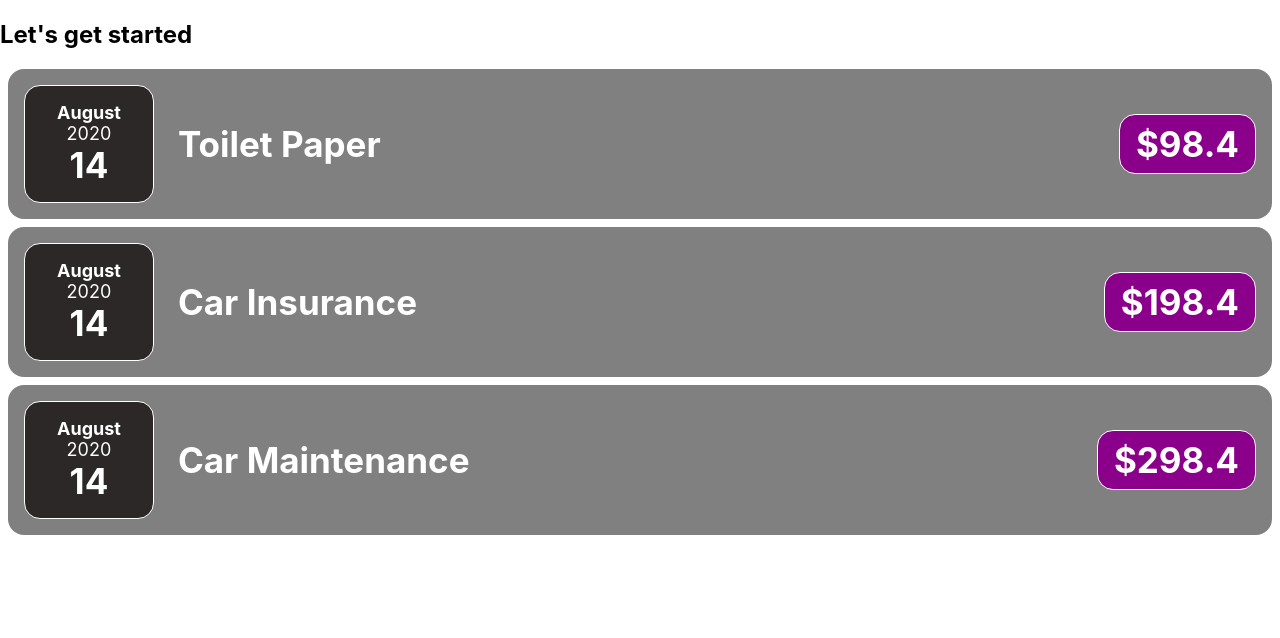
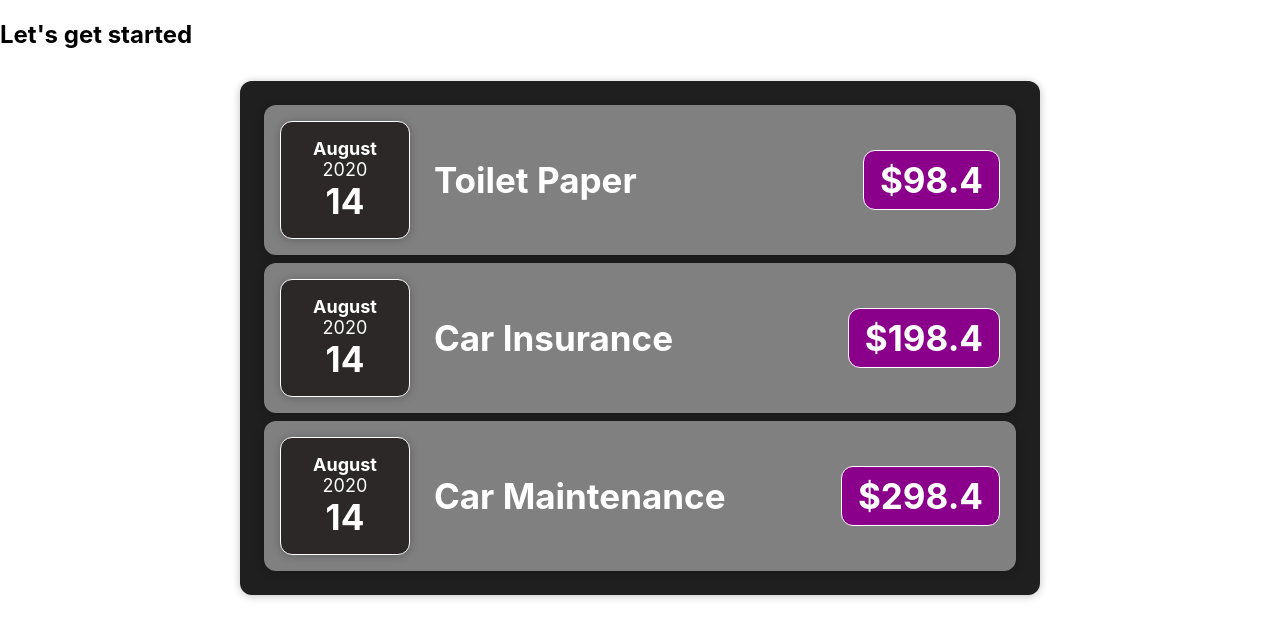
Before and after one commit to joshuaadu/learning-react, a React (Create React App) app: page / in a window 1280 px wide. Shown: the top 638 px of the page. Built offline with nearby package versions, Linux system fonts and the light colour scheme.

Commit message:
Add Card composition with "children props"

```diff
--- /dev/null
+++ b/src/components/Card.css
@@ -0,0 +1,5 @@
+.card {
+	border-radius: 12px;
+	color: white;
+	box-shadow: 0 1px 8px rgba(0, 0, 0, 0.25);
+}
--- /dev/null
+++ b/src/components/Card.js
@@ -0,0 +1,8 @@
+import "./Card.css";
+
+function Card(props) {
+	const classes = "card " + props.className;
+	return <div className={classes}>{props.children}</div>;
+}
+
+export default Card;
--- a/src/components/ExpenseDate.css
+++ b/src/components/ExpenseDate.css
@@ -1,7 +1,6 @@
 .expense-item__date {
 	padding: 1rem 2rem;
 	border: 1px solid white;
-	border-radius: 16px;
 	font-family: inherit;
 	font-size: 18px;
 	display: flex;
@@ -10,7 +9,6 @@
 	align-items: center;
 	background-color: rgb(44, 40, 40);
 	max-width: max-content;
-	color: white;
 }
 
 .expense-item__date-day {
--- a/src/components/ExpenseDate.js
+++ b/src/components/ExpenseDate.js
@@ -1,15 +1,16 @@
 import "./ExpenseDate.css";
+import Card from "./Card";
 
 function ExpenseDate(props) {
 	const month = props.date.toLocaleString("en-US", { month: "long" });
 	const day = props.date.toLocaleString("en-US", { day: "2-digit" });
 	const year = props.date.getFullYear();
 	return (
-		<div className="expense-item__date">
+		<Card className="expense-item__date">
 			<div className="expense-item__date-month">{month}</div>
 			<div className="expense-item__date-year">{year}</div>
 			<div className="expense-item__date-day">{day}</div>
-		</div>
+		</Card>
 	);
 }
 
--- a/src/components/ExpenseItem.css
+++ b/src/components/ExpenseItem.css
@@ -2,9 +2,7 @@
 	display: flex;
 	padding: 1rem;
 	background-color: grey;
-	color: white;
 	margin: 0.5rem;
-	border-radius: 16px;
 	gap: 0.5rem;
 	align-items: center;
 	justify-content: center;
@@ -23,7 +21,7 @@
 .expense-item__amount {
 	padding: 0.5rem 1rem;
 	border: 1px solid white;
-	border-radius: 16px;
+	border-radius: 12px;
 	font-family: inherit;
 	font-size: 35px;
 	font-weight: bold;
--- a/src/components/ExpenseItem.js
+++ b/src/components/ExpenseItem.js
@@ -1,13 +1,14 @@
 import ExpenseDate from "./ExpenseDate";
 import "./ExpenseItem.css";
+import Card from "./Card";
 
 function ExpenseItem(props) {
 	return (
-		<div className="expense-item">
+		<Card className="expense-item">
 			<ExpenseDate date={props.date} />
 			<div className="expense-item__title">{props.title}</div>
 			<div className="expense-item__amount">${props.amount}</div>
-		</div>
+		</Card>
 	);
 }
 
--- a/src/components/Expenses.css
+++ b/src/components/Expenses.css
@@ -1,5 +1,11 @@
-.expenses-list {
-	display: flex;
+.expenses {
+	/* display: flex;
 	flex-direction: column;
-	gap: 1rem;
+	gap: 1rem; */
+
+	padding: 1rem;
+	background-color: rgb(31, 31, 31);
+	margin: 2rem auto;
+	width: 50rem;
+	max-width: 95%;
 }
--- a/src/components/Expenses.js
+++ b/src/components/Expenses.js
@@ -1,8 +1,10 @@
 import ExpenseItem from "./ExpenseItem";
+import "./Expenses.css";
+import Card from "./Card";
 
 function Expenses(props) {
 	return (
-		<div>
+		<Card className="expenses">
 			<ExpenseItem
 				date={props.expenses[0].date}
 				title={props.expenses[0].title}
@@ -18,7 +20,7 @@
 				title={props.expenses[2].title}
 				amount={props.expenses[2].amount}
 			/>
-		</div>
+		</Card>
 	);
 }
 
```
